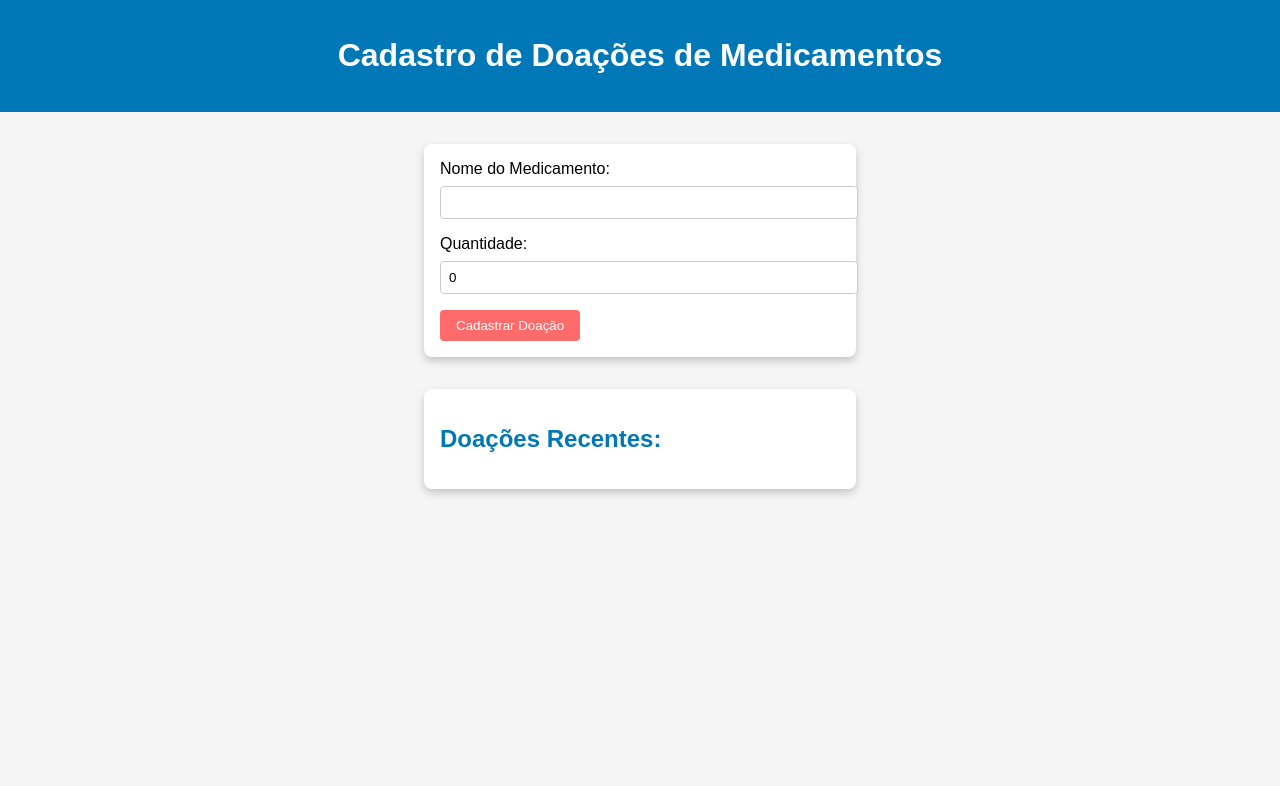
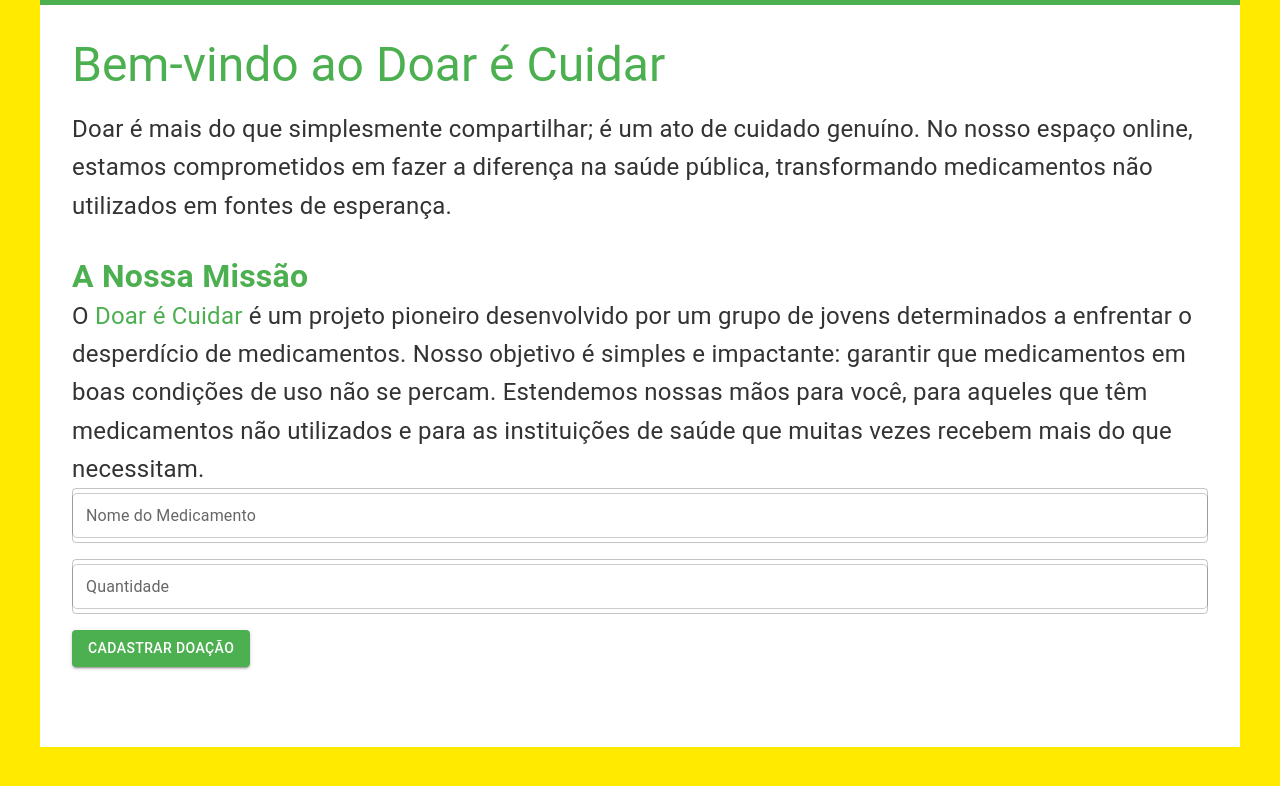
Before and after one commit to jacksonujaque/ideia-unica, a Next.js app: page / in a window 1280 px wide. Shown: the top 786 px of the page. Built offline with nearby package versions, Linux system fonts and the light colour scheme.

Commit message:
primeira página

```diff
--- a/package.json
+++ b/package.json
@@ -10,6 +10,10 @@
   "author": "",
   "license": "ISC",
   "dependencies": {
+    "@emotion/react": "^11.11.1",
+    "@emotion/styled": "^11.11.0",
+    "@mui/icons-material": "^5.14.14",
+    "@mui/material": "^5.14.14",
     "next": "^13.5.5",
     "react": "^18.2.0",
     "react-dom": "^18.2.0"
--- a/pages/Home.css
+++ b/pages/Home.css
@@ -1,82 +1,88 @@
-/* Estilos para o corpo da página */
+/* Estilo para o corpo do site */
 body {
   font-family: 'Arial', sans-serif;
-  background-color: #f5f5f5;
+  background-color: #ffea00; /* Amarelo */
+  color: #333;
   margin: 0;
   padding: 0;
 }
 
-/* Estilos para o cabeçalho */
-header {
-  background-color: #0077b6;
-  color: #fff;
-  text-align: center;
-  padding: 1rem 0;
+/* Estilo para o cabeçalho */
+h3 {
+  font-family: 'Arial', sans-serif;
+  color: #007BFF; /* Azul */
+  margin-top: 30px;
 }
 
-h1 {
-  font-size: 2rem;
+/* Estilo para os campos de entrada de texto */
+input[type="text"],
+input[type="number"] {
+  width: 100%;
+  padding: 10px;
+  margin: 5px 0;
+  border: 1px solid #ccc;
+  border-radius: 5px;
 }
 
-/* Estilos para o formulário de cadastro */
-.form-container {
-  background-color: #fff;
-  box-shadow: 0 4px 8px rgba(0, 0, 0, 0.2);
-  border-radius: 8px;
-  padding: 1rem;
-  margin: 2rem auto;
-  max-width: 400px;
-}
-
-.form-container label {
-  display: block;
-  margin-bottom: 0.5rem;
-}
-
-.form-container input[type="text"],
-.form-container input[type="number"] {
-  width: 100%;
-  padding: 0.5rem;
-  margin-bottom: 1rem;
-  border: 1px solid #ccc;
-  border-radius: 4px;
-}
-
-.form-container button {
-  background-color: #ff6b6b; /* Cor de fundo vermelho */
-  color: #fff;
+/* Estilo para o botão de cadastro */
+button {
+  background-color: #007BFF; /* Azul */
+  color: white;
+  padding: 10px 20px;
   border: none;
-  border-radius: 4px;
-  padding: 0.5rem 1rem;
+  border-radius: 5px;
   cursor: pointer;
 }
 
-.form-container button:hover {
-  background-color: #ff4040; /* Cor de fundo vermelho mais escura ao passar o mouse */
-}
-
-/* Estilos para a lista de doações recentes */
-.recent-donations {
-  background-color: #fff;
-  box-shadow: 0 4px 8px rgba(0, 0, 0, 0.2);
-  border-radius: 8px;
-  padding: 1rem;
-  margin: 2rem auto;
-  max-width: 400px;
-}
-
-.recent-donations h2 {
-  font-size: 1.5rem;
-  color: #0077b6; /* Azul escuro para o título */
-}
-
-.recent-donations ul {
+/* Estilo para a lista de doações */
+ul {
   list-style: none;
   padding: 0;
 }
 
-.recent-donations li {
-  border-bottom: 1px solid #ccc;
-  padding: 0.5rem 0;
-  color: #333; /* Cor do texto mais escura */
+li {
+  background-color: #fff;
+  padding: 10px;
+  border: 1px solid #ccc;
+  margin: 5px 0;
+  display: flex;
+  justify-content: space-between;
+  font-family: 'Arial', sans-serif;
 }
+
+/* Estilo para o ícone de lixeira */
+button[aria-label="delete"] {
+  background-color: #ff3547; /* Vermelho */
+  color: white;
+  border: none;
+  border-radius: 50%;
+  width: 30px;
+  height: 30px;
+  cursor: pointer;
+  display: flex;
+  align-items: center;
+  justify-content: center;
+}
+
+/* Estilo para a área de cadastro */
+.form-container {
+  background-color: #f1f1f1; /* Cinza claro */
+  padding: 20px;
+  border-radius: 10px;
+  box-shadow: 0 0 10px rgba(0, 0, 0, 0.2);
+}
+
+/* Estilo para as divisórias */
+.divider {
+  background-color: #007BFF; /* Azul */
+  height: 3px;
+  margin: 30px 0;
+}
+
+/* Estilo para o rodapé */
+footer {
+  background-color: #333; /* Preto */
+  color: #fff;
+  padding: 10px 0;
+  text-align: center;
+}
--- a/pages/index.js
+++ b/pages/index.js
@@ -1,8 +1,48 @@
 import React, { useState } from 'react';
+import {
+  Container,
+  Typography,
+  TextField,
+  Button,
+  List,
+  ListItem,
+  ListItemText,
+  IconButton,
+} from '@mui/material';
+import { Delete } from '@mui/icons-material';
+
+const style = {
+  container: {
+    backgroundColor: '#FFFFFF',
+    padding: '2rem',
+    borderTop: '5px solid #4CAF50', // Faixa verde na parte superior
+  },
+  title: {
+    color: '#4CAF50', // Cor verde para o título
+  },
+  textField: {
+    marginBottom: '1rem',
+  },
+  button: {
+    background: '#4CAF50', // Cor de fundo verde para o botão
+    color: '#FFFFFF',
+  },
+  introduction: {
+    color: '#333333', // Cor escura para o texto de introdução
+    fontSize: '1.5rem', // Tamanho maior para o texto de introdução
+    lineHeight: '1.6', // Espaçamento entre linhas
+  },
+  mission: {
+    color: '#4CAF50', // Cor verde para a missão
+    fontSize: '2rem', // Tamanho maior para a missão
+    fontWeight: 'bold', // Texto em negrito
+    marginTop: '2rem',
+  },
+};
 
 export default function Home() {
   const [medicamento, setMedicamento] = useState('');
-  const [quantidade, setQuantidade] = useState(0);
+  const [quantidade, setQuantidade] = useState('');
   const [doacoesRecentes, setDoacoesRecentes] = useState([]);
 
   const handleMedicamentoChange = (e) => {
@@ -10,7 +50,7 @@ export default function Home() {
   };
 
   const handleQuantidadeChange = (e) => {
-    setQuantidade(parseInt(e.target.value, 10));
+    setQuantidade(e.target.value);
   };
 
   const handleCadastroDonation = () => {
@@ -22,54 +62,72 @@ export default function Home() {
 
       setDoacoesRecentes([novaDoacao, ...doacoesRecentes]);
       setMedicamento('');
-      setQuantidade(0);
+      setQuantidade('');
     }
   };
 
+  const handleExcluirDoacao = (index) => {
+    const novasDoacoes = [...doacoesRecentes];
+    novasDoacoes.splice(index, 1);
+    setDoacoesRecentes(novasDoacoes);
+  };
+
   return (
-    <div className="container">
-      <header>
-        <h1>Cadastro de Doações de Medicamentos</h1>
-      </header>
-
-      <main>
-        <div className="form-container">
-          <form>
-            <label htmlFor="medicamento">Nome do Medicamento:</label>
-            <input
-              type="text"
-              id="medicamento"
+    <Container style={style.container}>
+      <Typography variant="h3" gutterBottom style={style.title}>
+        Bem-vindo ao <span style={style.title}>Doar é Cuidar</span>
+      </Typography>
+      <Typography variant="body1" style={style.introduction}>
+        Doar é mais do que simplesmente compartilhar; é um ato de cuidado genuíno. No nosso espaço online, estamos comprometidos em fazer a diferença na saúde pública, transformando medicamentos não utilizados em fontes de esperança.
+      </Typography>
+      <Typography variant="h4" style={style.mission}>
+        A Nossa Missão
+      </Typography>
+      <Typography variant="body1" style={style.introduction}>
+        O <span style={style.title}>Doar é Cuidar</span> é um projeto pioneiro desenvolvido por um grupo de jovens determinados a enfrentar o desperdício de medicamentos. Nosso objetivo é simples e impactante: garantir que medicamentos em boas condições de uso não se percam. Estendemos nossas mãos para você, para aqueles que têm medicamentos não utilizados e para as instituições de saúde que muitas vezes recebem mais do que necessitam.
+      </Typography>
+      <TextField
+        label="Nome do Medicamento"
+        variant="outlined"
+        fullWidth
         value={medicamento}
         onChange={handleMedicamentoChange}
-              required
+        style={style.textField}
       />
-
-            <label htmlFor="quantidade">Quantidade:</label>
-            <input
+      <TextField
+        label="Quantidade"
+        variant="outlined"
+        fullWidth
         type="number"
-              id="quantidade"
         value={quantidade}
         onChange={handleQuantidadeChange}
-              required
+        style={style.textField}
       />
-
-            <button type="button" onClick={handleCadastroDonation}>
+      <Button
+        variant="contained"
+        color="primary"
+        onClick={handleCadastroDonation}
+        style={style.button}
+      >
         Cadastrar Doação
-            </button>
-          </form>
-        </div>
-
-        <div className="recent-donations">
-          <h2>Doações Recentes:</h2>
-          <ul>
+      </Button>
+      <List style={{ marginTop: '2rem' }}>
         {doacoesRecentes.map((doacao, index) => (
-              <li key={index}>
-                Medicamento: {doacao.medicamento}, Quantidade: {doacao.quantidade}
-              </li>
+          <ListItem key={index} button>
+            <ListItemText
+              primary={`Medicamento: ${doacao.medicamento}`}
+              secondary={`Quantidade: ${doacao.quantidade}`}
+            />
+            <IconButton
+              edge="end"
+              aria-label="delete"
+              onClick={() => handleExcluirDoacao(index)}
+            >
+              <Delete />
+            </IconButton>
+          </ListItem>
         ))}
-          </ul>
-        </div>
-      </main>
-    </div>
+      </List>
+    </Container>
   );
 }
```
Also changed, not shown: 1 other file (tests, documents, lock files or other folders). Lines whose indentation alone changed are shown as unchanged.
